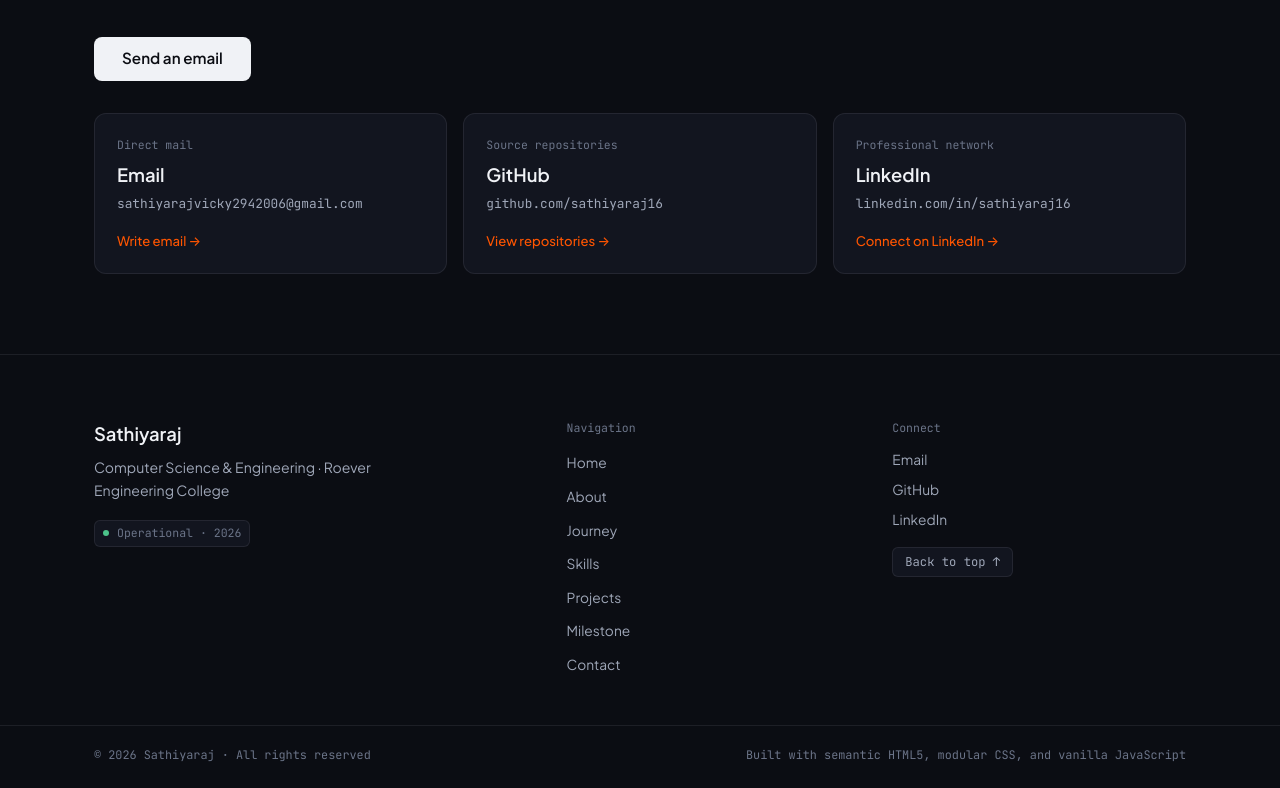
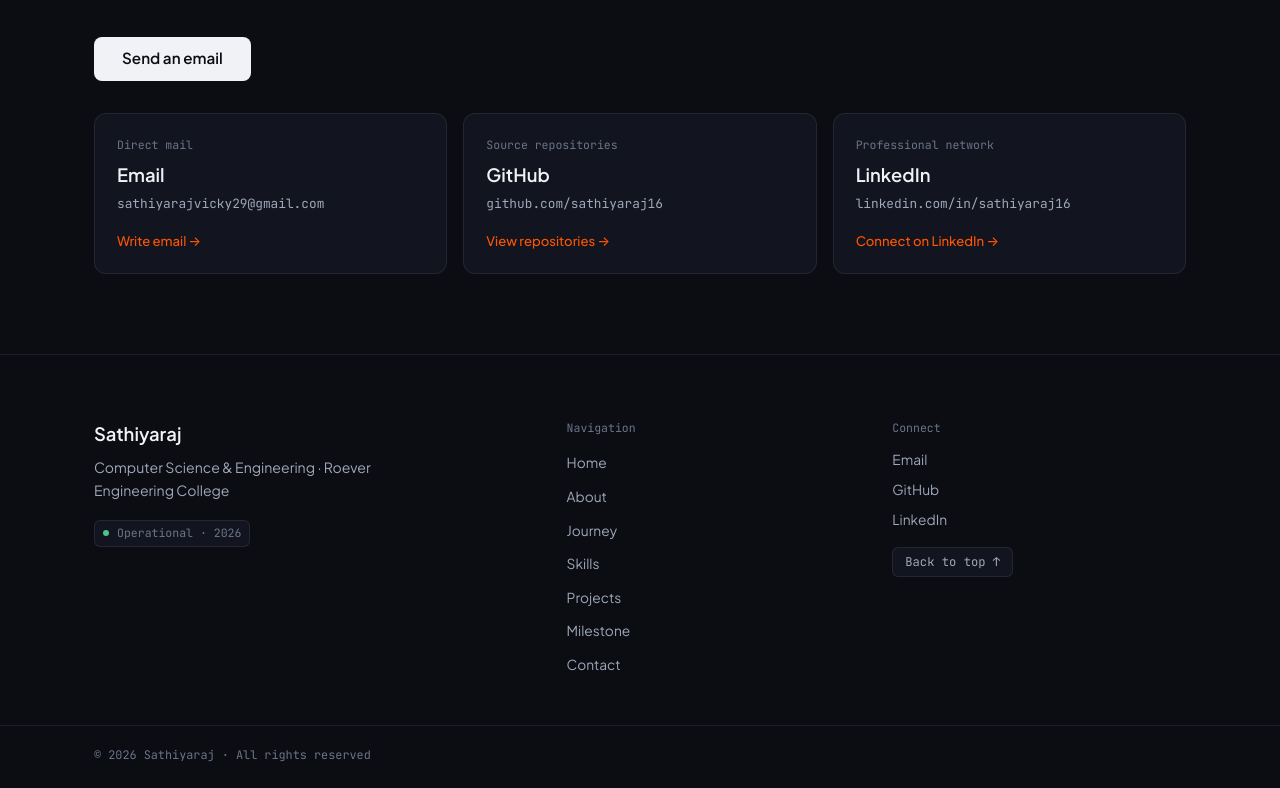
Before and after one commit to sathiyaraj16/sathiyaraj_portfolio_, a website: page index.html in a window 1280 px wide. Shown: the part 5114-5902 px from the top of the page. Drawn offline with Linux system fonts and the light colour scheme.

Commit message:
fix(contact): update email address to sathiyarajvicky29@gmail.com and remove tech stack tag from footer

```diff
--- a/index.html
+++ b/index.html
@@ -586,7 +586,7 @@
         </div>
 
         <div class="contact-cta-wrapper">
-          <a href="mailto:sathiyarajvicky2942006@gmail.com" class="btn-primary contact-main-cta">
+          <a href="mailto:sathiyarajvicky29@gmail.com" class="btn-primary contact-main-cta">
             Send an email
           </a>
         </div>
@@ -595,11 +595,11 @@
         <div class="contact-cards-container">
 
           <!-- 01: Email -->
-          <a href="mailto:sathiyarajvicky2942006@gmail.com" class="contact-link-card">
+          <a href="mailto:sathiyarajvicky29@gmail.com" class="contact-link-card">
             <div>
               <span class="contact-card-tag">Direct mail</span>
               <h3 class="contact-card-title">Email</h3>
-              <p class="contact-card-value">sathiyarajvicky2942006@gmail.com</p>
+              <p class="contact-card-value">sathiyarajvicky29@gmail.com</p>
             </div>
             <div class="contact-card-action">
               <span>Write email →</span>
@@ -669,7 +669,7 @@
       <div class="footer-meta-col">
         <span class="footer-col-heading">Connect</span>
         <div class="footer-social-cluster">
-          <a href="mailto:sathiyarajvicky2942006@gmail.com" class="footer-social-link">Email</a>
+          <a href="mailto:sathiyarajvicky29@gmail.com" class="footer-social-link">Email</a>
           <a href="https://github.com/sathiyaraj16" target="_blank" rel="noopener noreferrer" class="footer-social-link">GitHub</a>
           <a href="https://linkedin.com/in/sathiyaraj16" target="_blank" rel="noopener noreferrer" class="footer-social-link">LinkedIn</a>
         </div>
@@ -682,7 +682,6 @@
     <div class="footer-bottom-bar">
       <div class="container footer-bottom-flex">
         <span>© 2026 Sathiyaraj · All rights reserved</span>
-        <span>Built with semantic HTML5, modular CSS, and vanilla JavaScript</span>
       </div>
     </div>
   </footer>
```
